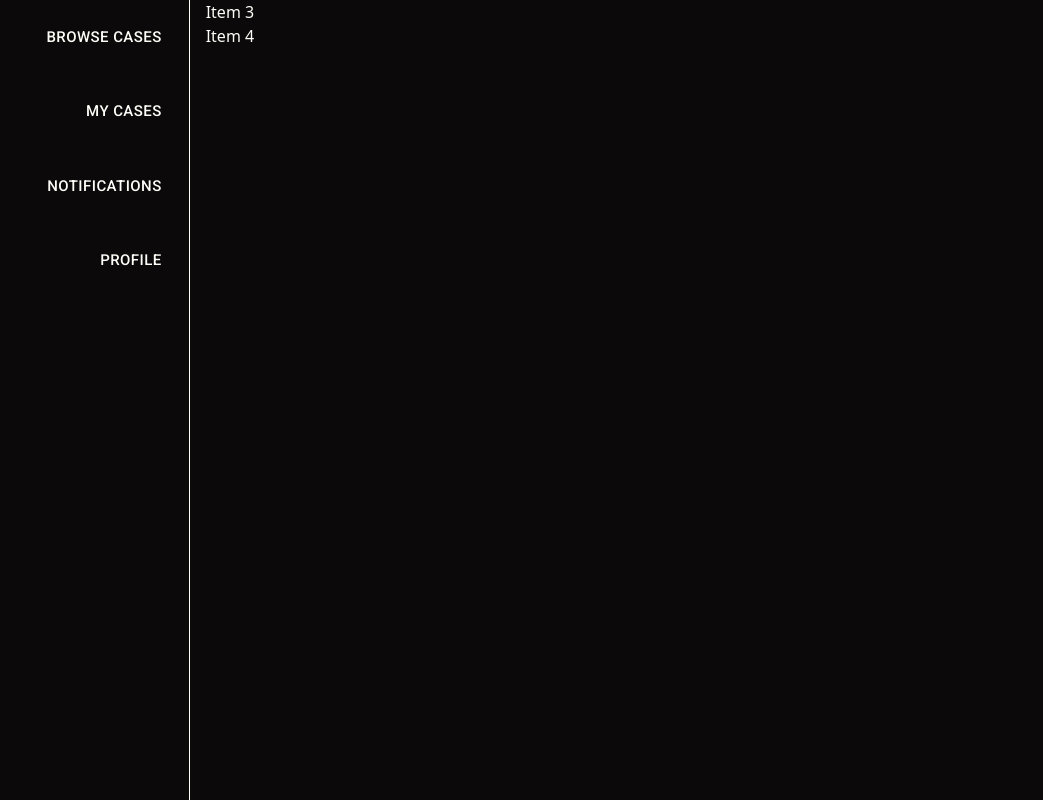
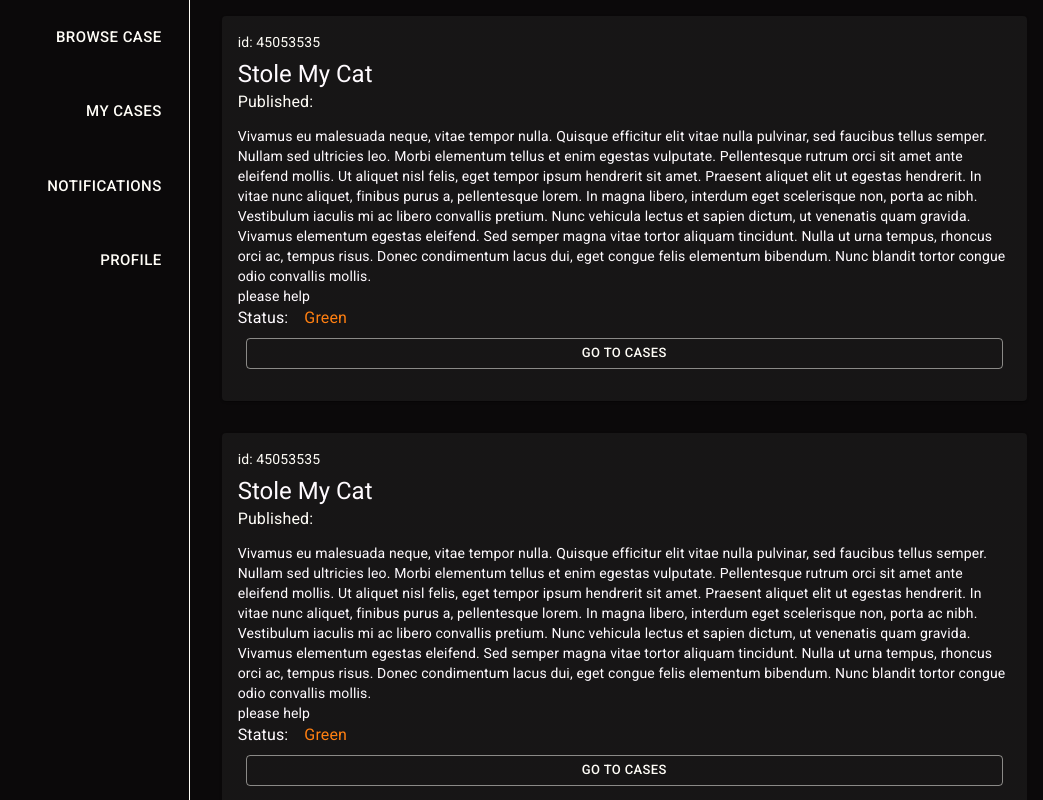
Before and after one commit to MilesDavis23/caselink, a React (Create React App) app: page /lawyer in a window 1280 px wide. Both pictures are taken after a click on the button "MY CASES". Shown: the whole page, without its empty margins (237-1280 px from the left). Built offline with nearby package versions, Linux system fonts and the light colour scheme; a web font is replaced by a local one.

Commit message:
myCaselist-update

```diff
--- a/src/features/lawyer/browse cases/components/BrowseCasesPage.js
+++ b/src/features/lawyer/browse cases/components/BrowseCasesPage.js
@@ -1,10 +1,13 @@
 import React from "react";
+import { useState } from "react";
 import { useTheme, Grid, Box } from '@mui/material'
 import NavBar from "../../../navbar/Navbar";
 import SideBar from "../../lawyer sidebar/LawyerSideBar";
+import MyCaseList from "../../mycases list/components/MyCaseList";
 
 function BrowseCases(){
     const theme = useTheme();
+    const [ myCases, setMyCases ] = useState(false);
 
     return(
         <>
@@ -18,14 +21,19 @@ function BrowseCases(){
                     <Grid item xs={4} >
                         <Grid container sx={{ borderRight: '0.5px solid #FFFDF7', paddingRight: 2, height: '100%' }}>
                             <Grid item xs={12}  >
-                                <SideBar />
+                                <SideBar setMyCases={setMyCases} />
                             </Grid>
                         </Grid>
                     </Grid>
-                    <Grid item xs={8} justifyContent="center" alignItems="center" sx={{paddingLeft: 2, height:'100%'}}>
+                    <Grid item xs={8} justifyContent="center" alignItems="center" sx={{ paddingLeft: 2, height: '100%', overflow: 'auto' }}>
                         <Grid container>
-                            <Grid item xs={12}>Item 3</Grid>
-                            <Grid item xs={12}>Item 4</Grid>
+                            {myCases &&
+                                <>
+                                    <MyCaseList />
+                                    <Grid item xs={12}>Item 3</Grid>
+                                    <Grid item xs={12}>Item 4</Grid>
+                                </>
+                            }
                         </Grid>
                     </Grid>
                 </Grid>
--- a/src/features/lawyer/lawyer sidebar/LawyerSideBar.js
+++ b/src/features/lawyer/lawyer sidebar/LawyerSideBar.js
@@ -2,7 +2,7 @@ import React from 'react';
 import { Box, useTheme, Grid, Button } from '@mui/material'
 
 
-function SideBar() {
+function SideBar( { setMyCases } ) {
     const theme = useTheme()
 
     return(
@@ -12,10 +12,10 @@ function SideBar() {
             }}>
                 <Grid container direction='column' justifyContent='flex-end' alignItems="flex-end" sx={{width: '100%'}} xs={12} >
                     <Grid item >
-                        <Button variant="text" size='large' sx={{ my: 2 }}> Browse Cases </Button>
+                        <Button variant="text" size='large' sx={{ my: 2 }} onClick={() => { setMyCases(false) } } >  Browse Case  </Button>
                     </Grid>
                     <Grid item>
-                        <Button variant="text" size='large' sx={{ my: 2 }}> My Cases </Button>
+                        <Button variant="text" size='large' sx={{ my: 2 }} onClick={() => { setMyCases(true) } } > My Cases </Button>
                     </Grid>
                     <Grid item>
                         <Button variant="text" size='large' sx={{ my: 2 }}> Notifications </Button>
--- /dev/null
+++ b/src/features/lawyer/mycases list/case element/components/CaseElement.js
@@ -0,0 +1,47 @@
+import * as React from 'react';
+import Box from '@mui/material/Box';
+import Card from '@mui/material/Card';
+import CardActions from '@mui/material/CardActions';
+import CardContent from '@mui/material/CardContent';
+import Button from '@mui/material/Button';
+import Typography from '@mui/material/Typography';
+import Grid from '@mui/material/Grid';
+
+function CaseElement() {
+
+    return (
+        <Card >
+            <CardContent>
+                <Typography sx={{ fontSize: 14 }} color="text.secondary" gutterBottom>
+                    id: 45053535
+                </Typography>
+                <Typography variant='h5' component="div">
+                    Stole My Cat
+                </Typography>
+                <Typography sx={{ mb: 1.5 }} color="text.secondary">
+                    Published:
+                </Typography>
+                <Typography variant="body2">
+                    Vivamus eu malesuada neque, vitae tempor nulla. Quisque efficitur elit vitae nulla pulvinar, sed faucibus tellus semper. Nullam sed ultricies leo. Morbi elementum tellus et enim egestas vulputate. Pellentesque rutrum orci sit amet ante eleifend mollis. Ut aliquet nisl felis, eget tempor ipsum hendrerit sit amet. Praesent aliquet elit ut egestas hendrerit. In vitae nunc aliquet, finibus purus a, pellentesque lorem. In magna libero, interdum eget scelerisque non, porta ac nibh. Vestibulum iaculis mi ac libero convallis pretium. Nunc vehicula lectus et sapien dictum, ut venenatis quam gravida. Vivamus elementum egestas eleifend. Sed semper magna vitae tortor aliquam tincidunt. Nulla ut urna tempus, rhoncus orci ac, tempus risus. Donec condimentum lacus dui, eget congue felis elementum bibendum. Nunc blandit tortor congue odio convallis mollis.
+                    <br />
+                    {'please help'}
+                </Typography>
+                <Typography>
+                    <Grid container>
+                        <Grid item>
+                            Status:
+                        </Grid>
+                        <Grid item sx={{color: '#FF7F11', ml: 2}}>
+                            Green
+                        </Grid>
+                    </Grid>
+                </Typography>
+                <CardActions>
+                    <Button variant="outlined" size='small' sx={{width:'100%'}} > Go To Cases </Button>
+                </CardActions>
+            </CardContent>
+        </Card>
+    )
+};
+
+export default CaseElement;
--- /dev/null
+++ b/src/features/lawyer/mycases list/components/MyCaseList.js
@@ -0,0 +1,26 @@
+import * as React from 'react';
+import { useTheme, Grid, Box } from '@mui/material'
+import CaseElement from '../case element/components/CaseElement';
+
+function MyCaseList() {
+    return (
+        <>
+            <Grid container>
+                <Grid item sx={{padding: 2}}>
+                    <CaseElement  />
+                </Grid>
+                <Grid item sx={{padding: 2}}>
+                    <CaseElement  />
+                </Grid>
+                <Grid item sx={{padding: 2}}>
+                    <CaseElement  />
+                </Grid>
+                <Grid item sx={{padding: 2}}>
+                    <CaseElement  />
+                </Grid>
+            </Grid>
+        </>
+    )
+}
+
+export default MyCaseList;
```
Also changed, not shown: src/features/lawyer/case list/case element/components/caseElement.js (deleted, +0 -16 lines), src/features/lawyer/case list/components/CaseList.js (deleted), 1 other file (tests, documents, lock files or other folders).
